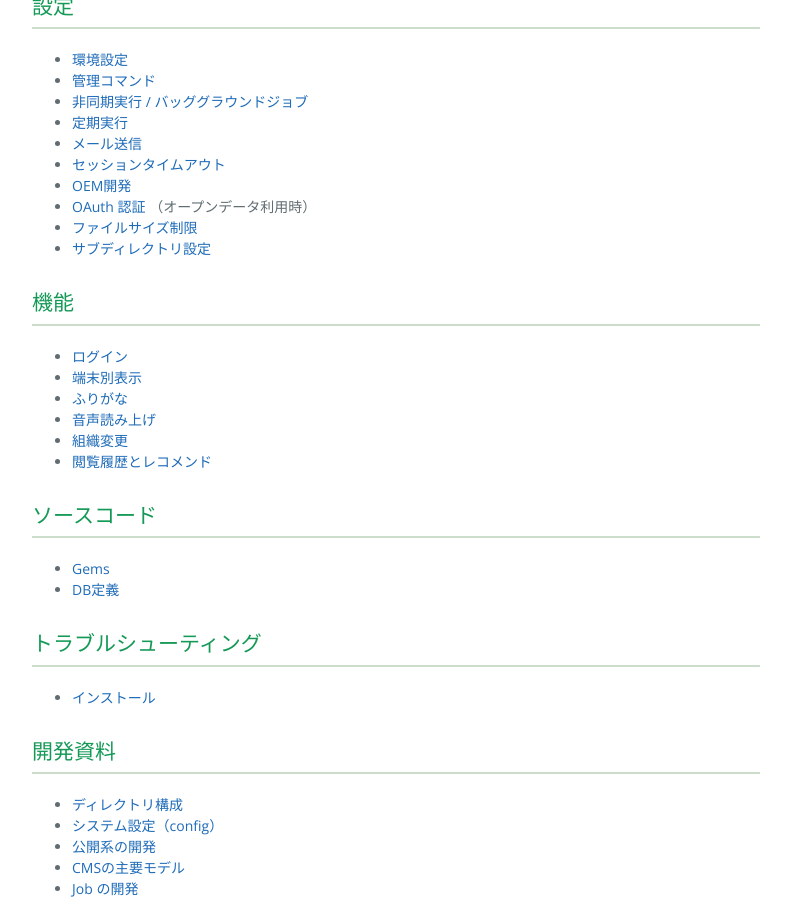
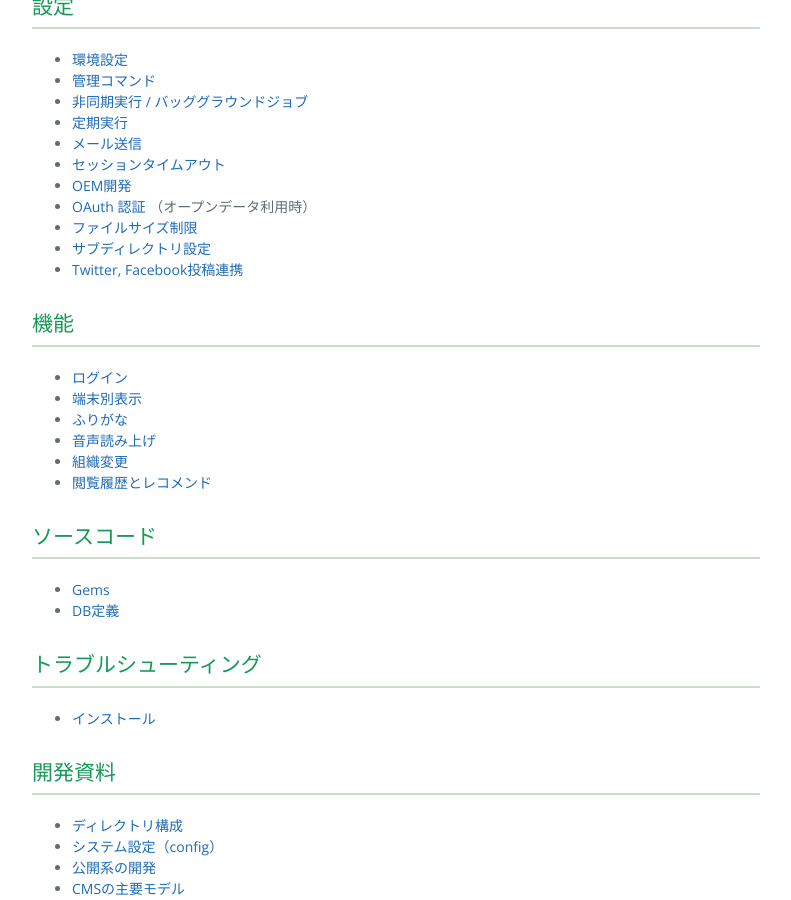
Before and after one commit to shirasagi/shirasagi.github.io, a Jekyll site: the page built from index.md, in a window 1280 px wide and 900 px high, scrolled down 926 px. Shown: the whole window, without its empty margins (244-1035 px from the left). Built offline with Jekyll 4.4.1, drawn with Linux system fonts in a browser that asks for light colours; nearby versions of some CDN libraries.

Commit message:
[add] link to twitter,facebook

```diff
--- a/index.md
+++ b/index.md
@@ -38,6 +38,7 @@ title: SHIRASAGI 開発マニュアル
 - [OAuth 認証](settings/oauth.html) （オープンデータ利用時）
 - [ファイルサイズ制限](settings/file_size_limit.html)
 - [サブディレクトリ設定](settings/subdir.html)
+- [Twitter, Facebook投稿連携](settings/twitter_facebook.html)
 
 ## 機能
 
```
